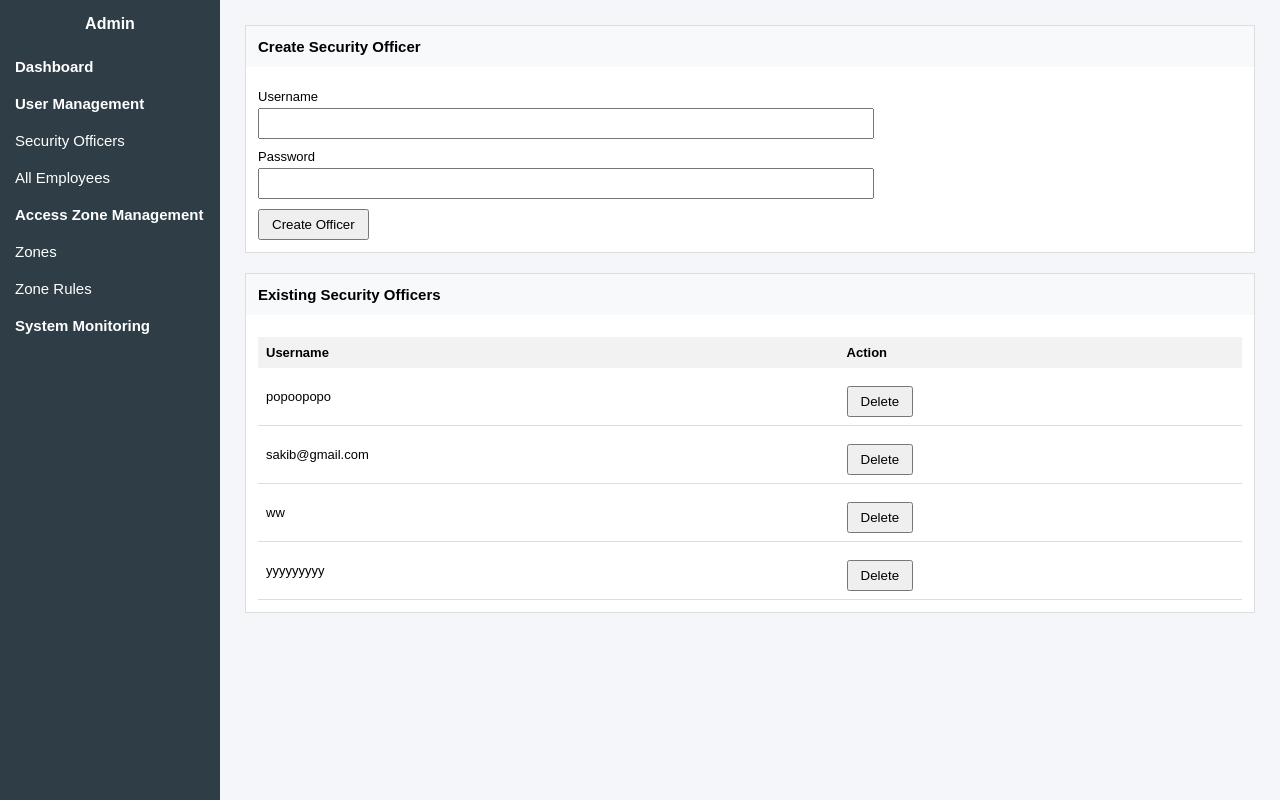
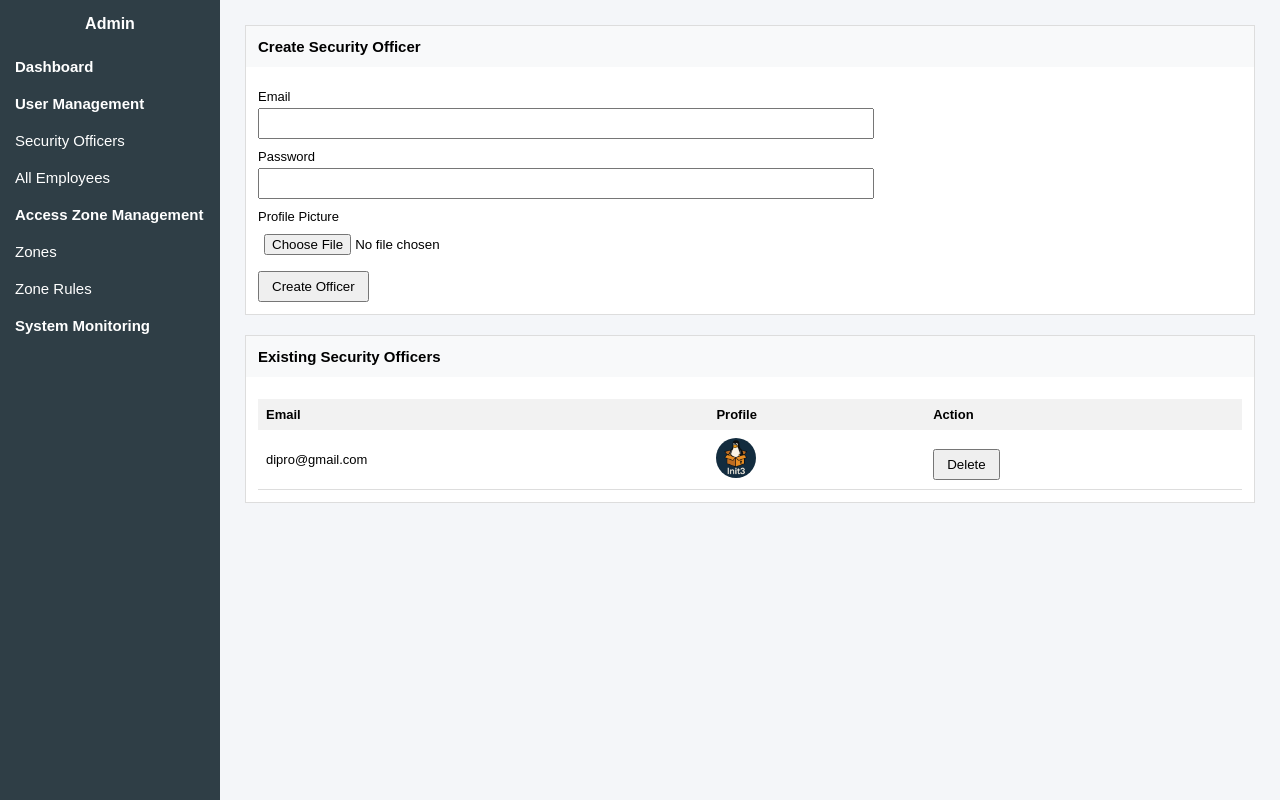
Before and after one commit to monjurulnimon/Airport-Secure-Access-Management-System, a PHP site: page /security-officers.php in a window 1280 px wide. Run offline with PHP 8.4, Linux system fonts and the light colour scheme; data comes from the database, SQL or seed files in the repository.

Commit message:
3 role merged

```diff
--- a/admin/model/security_officer_model.php
+++ b/admin/model/security_officer_model.php
@@ -3,30 +3,35 @@ require_once __DIR__ . "/db_connection.php";
 
 class SecurityOfficerModel {
 
-    // CREATE OFFICER
-    public function createOfficer($username, $password) {
+    /* ================= CREATE OFFICER ================= */
+    public function createOfficer($email, $pass, $profile = "default.png") {
         $db = new db_connection();
         $conn = $db->openConnection();
 
-        $sql = "INSERT INTO security_officers (username, password)
-                VALUES ('$username', '$password')";
+        $stmt = $conn->prepare(
+            "INSERT INTO security_officers (email, pass, profile)
+             VALUES (?, ?, ?)"
+        );
 
-        $result = $conn->query($sql);
+        $stmt->bind_param("sss", $email, $pass, $profile);
+        $result = $stmt->execute();
+
+        $stmt->close();
         $db->closeConnection($conn);
 
         return $result;
     }
 
 
-    // CHECK USERNAME EXISTS
-    public function usernameExists($username) {
+    /* ================= CHECK EMAIL EXISTS ================= */
+    public function emailExists($email) {
         $db = new db_connection();
         $conn = $db->openConnection();
 
         $stmt = $conn->prepare(
-            "SELECT id FROM security_officers WHERE username = ?"
+            "SELECT id FROM security_officers WHERE email = ?"
         );
-        $stmt->bind_param("s", $username);
+        $stmt->bind_param("s", $email);
         $stmt->execute();
         $stmt->store_result();
 
@@ -34,22 +39,49 @@ class SecurityOfficerModel {
 
         $stmt->close();
         $db->closeConnection($conn);
+
         return $exists;
     }
 
-    // FETCH ALL OFFICERS
-    public function getAllOfficers() {
+
+    /* ================= FETCH ALL OFFICERS ================= */
+   public function getAllOfficers() {
+    $db = new db_connection();
+    $conn = $db->openConnection();
+
+    $sql = "SELECT id, email, profile FROM security_officers";
+    $result = $conn->query($sql);
+
+    $db->closeConnection($conn);
+    return $result;
+}
+
+
+
+    /* ================= FETCH SINGLE OFFICER ================= */
+    public function getOfficerByEmail($email) {
         $db = new db_connection();
         $conn = $db->openConnection();
 
-        $sql = "SELECT id, username FROM security_officers";
-        $result = $conn->query($sql);
+        $stmt = $conn->prepare(
+            "SELECT id, email, pass, profile
+             FROM security_officers
+             WHERE email = ?"
+        );
 
+        $stmt->bind_param("s", $email);
+        $stmt->execute();
+        $result = $stmt->get_result();
+        $data = $result->fetch_assoc();
+
+        $stmt->close();
         $db->closeConnection($conn);
-        return $result;
+
+        return $data;
     }
 
-    // DELETE OFFICER
+
+    /* ================= DELETE OFFICER ================= */
     public function deleteOfficer($id) {
         $db = new db_connection();
         $conn = $db->openConnection();
@@ -62,6 +94,7 @@ class SecurityOfficerModel {
 
         $stmt->close();
         $db->closeConnection($conn);
+
         return $result;
     }
 }
--- a/admin/view/security-officers.php
+++ b/admin/view/security-officers.php
@@ -1,4 +1,6 @@
 <?php
+error_reporting(E_ALL);
+ini_set('display_errors', 1);
 require_once "../model/security_officer_model.php";
 
 $model = new SecurityOfficerModel();
@@ -39,21 +41,29 @@ $officers = $model->getAllOfficers();
         <div class="panel-body">
 
             <?php if (isset($_GET["error"])) { ?>
-                <p style="color:red;">Username and Password are required.</p>
+                <p style="color:red;">Email and Password are required.</p>
             <?php } ?>
 
             <?php if (isset($_GET["success"]) && $_GET["success"] === "created") { ?>
                 <p style="color:green;">Security officer created successfully.</p>
             <?php } ?>
 
-            <form method="POST" action="../controller/security_officer_controller.php">
-                <label>Username</label>
-                <input type="text" name="username" required>
+            <form method="POST"
+                  action="../controller/security_officer_controller.php"
+                  enctype="multipart/form-data">
+
+                <label>Email</label>
+                <input type="email" name="email" required>
 
                 <label>Password</label>
-                <input type="password" name="password" required>
+                <input type="password" name="pass" required>
 
-                <button type="submit" name="createOfficer">Create Officer</button>
+                <label>Profile Picture</label>
+                <input type="file" name="profile" accept="image/*">
+
+                <button type="submit" name="createOfficer">
+                    Create Officer
+                </button>
             </form>
 
         </div>
@@ -66,21 +76,32 @@ $officers = $model->getAllOfficers();
 
             <table>
                 <tr>
-                    <th>Username</th>
+                    <th>Email</th>
+                    <th>Profile</th>
                     <th>Action</th>
                 </tr>
 
                 <?php if ($officers && $officers->num_rows > 0) { ?>
                     <?php while ($row = $officers->fetch_assoc()) { ?>
                         <tr>
-                            <td><?php echo htmlspecialchars($row["username"]); ?></td>
+                            <td><?php echo htmlspecialchars($row["email"]); ?></td>
+
+                            <td>
+                                <img src="/Airport-Secure-Access-Management-System/admin/picture/<?php
+                                    echo htmlspecialchars($row["profile"] ?? 'default.png');
+                                ?>"
+                                width="40" height="40"
+                                style="border-radius:50%;">
+                            </td>
+
                             <td>
                                 <form method="POST"
                                       action="../controller/security_officer_controller.php"
                                       onsubmit="return confirm('Are you sure you want to delete this officer?');"
                                       style="display:inline;">
 
-                                    <input type="hidden" name="officer_id"
+                                    <input type="hidden"
+                                           name="officer_id"
                                            value="<?php echo $row['id']; ?>">
 
                                     <button type="submit" name="deleteOfficer">
@@ -93,7 +114,7 @@ $officers = $model->getAllOfficers();
                     <?php } ?>
                 <?php } else { ?>
                     <tr>
-                        <td colspan="2">No security officers found</td>
+                        <td colspan="3">No security officers found</td>
                     </tr>
                 <?php } ?>
 
--- a/officer/officer/view/officer-dashboard.php
+++ b/officer/view/officer-dashboard.php
@@ -1,6 +1,7 @@
+<?php
+error_reporting(E_ALL);
+ini_set('display_errors', 1);
 
-
-<?php
 require_once "../model/request_model.php";
 
 $model = new RequestModel();
```
Also changed, not shown: admin/controller/security_officer_controller.php (+30 -6 lines), db_file/asams.sql (renamed from db_file/db_file/asams.sql, +27 -24 lines), employee/controller/auth/login_controller.php (+10 -2 lines), employee/model/db_connection.php (+14 -0 lines), admin/picture/officer_696f87a6c0703.png (added), officer/controller/logout_controller.php (renamed from officer/officer/controller/logout_controller.php), officer/controller/officer_search.js (renamed from officer/officer/controller/officer_search.js), officer/controller/officer_validation.js (renamed from officer/officer/controller/officer_validation.js), officer/controller/request_controller.php (renamed from officer/officer/controller/request_controller.php), officer/controller/search_requests.php (renamed from officer/officer/controller/search_requests.php), officer/model/db.php (renamed from officer/officer/model/db.php), officer/model/request_model.php (renamed from officer/officer/model/request_model.php), officer/view/officer.css (renamed from officer/officer/view/officer.css), officer/view/review-requests.php (renamed from officer/officer/view/review-requests.php), 3 other files.
